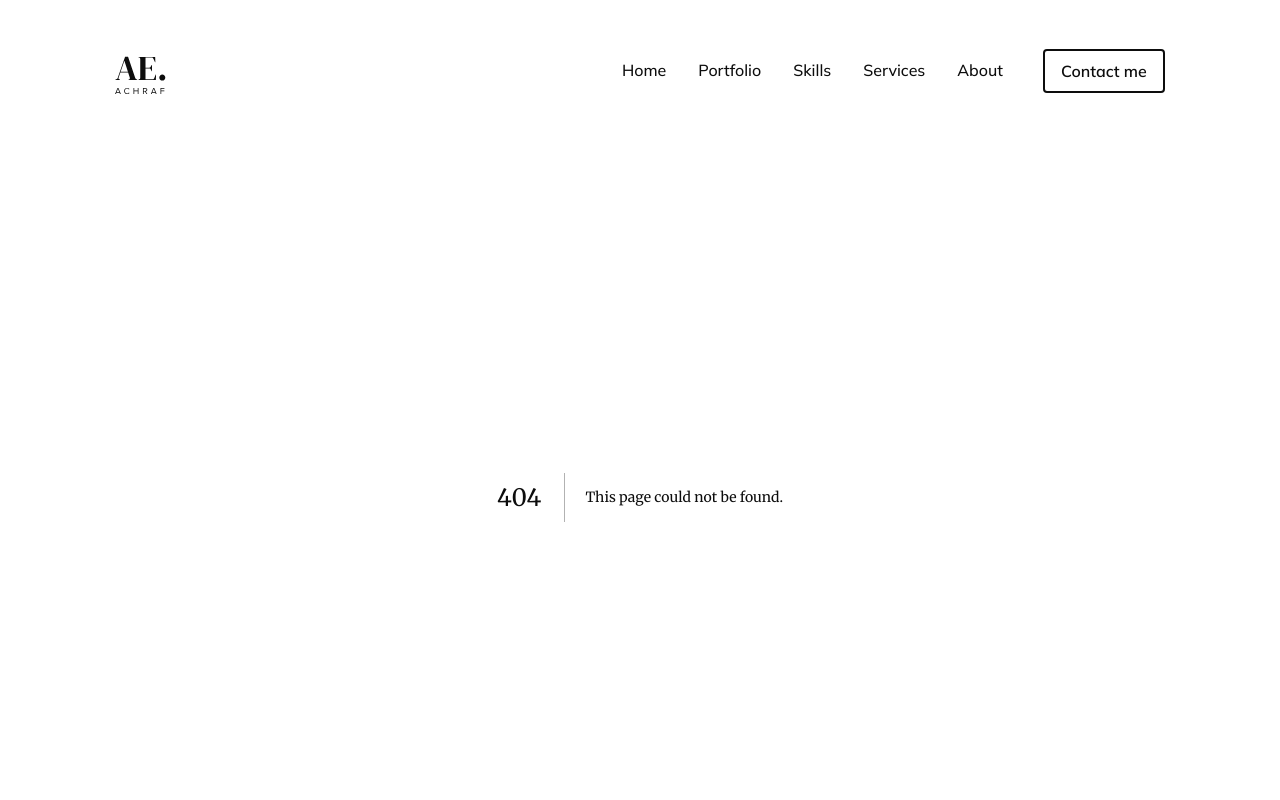
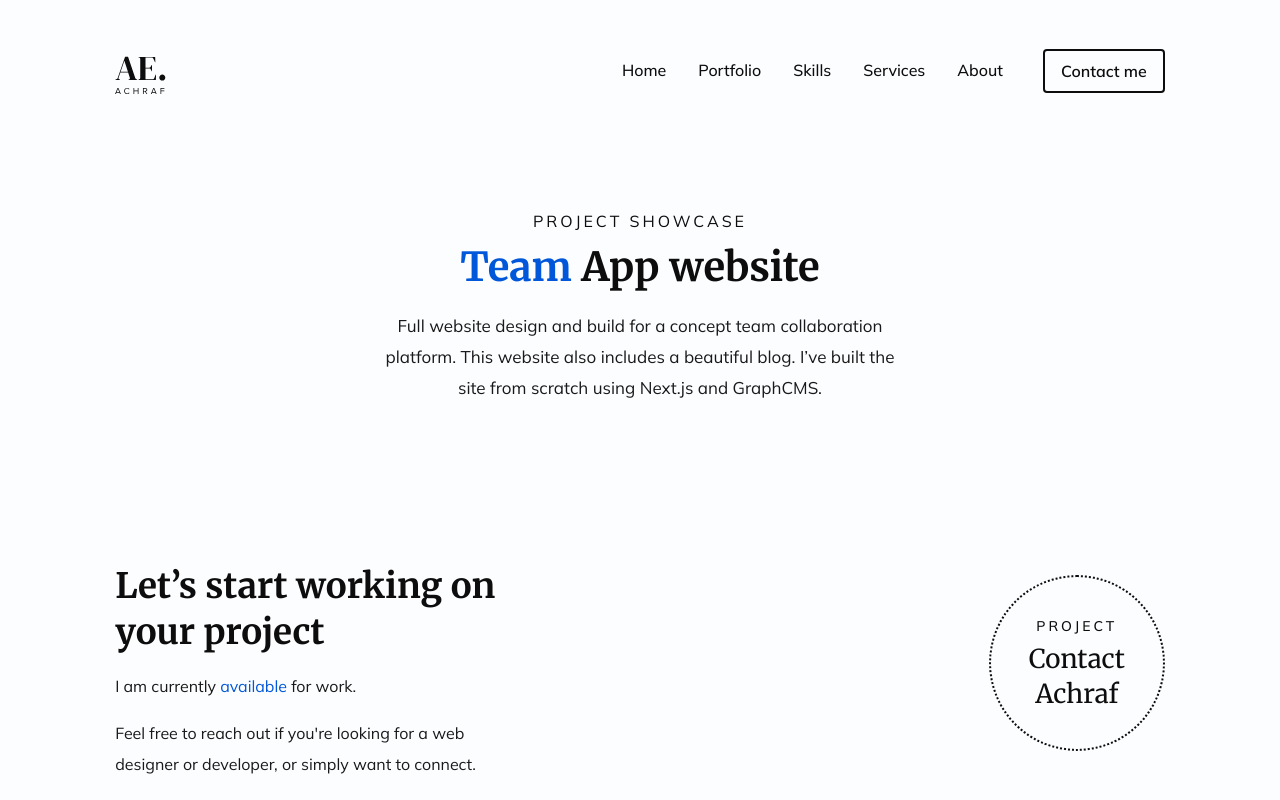
Before and after one commit to NightClover-code/portfolio-website-v2, a Next.js app: page /1 in a window 1280 px wide. Before the commit this address had no page. Shown: the top 800 px of the page. Built offline with nearby package versions, Linux system fonts and the light colour scheme.

Commit message:
feat: project details component & page

```diff
--- a/components/About/Content/index.tsx
+++ b/components/About/Content/index.tsx
@@ -2,7 +2,8 @@ const Content = () => {
   return (
     <div>
       <h4 className="text-[16px]">Personal Info</h4>
-      <h1 className="text-[40px] mt-1">About Achraf</h1>
+      <h1 className="text-[40px] mt-1 xs:text-[36px]">About Achraf</h1>
+      <div className="mt-4">
         <p>
           My name is Achraf and I&apos;m a <span>Full-stack developer</span> who
           loves to work with modern web technologies.
@@ -12,18 +13,19 @@ const Content = () => {
           developers.
         </p>
         <p>
-        Ever since I started my web development journey, I like to stay busy and
-        spend most of my days taking my skills to the next-level.
+          Ever since I started my web development journey, I like to stay busy
+          and spend most of my days taking my skills to the next-level.
         </p>
         <p>
-        If you need a <span>custom-made</span> website, an engaging landing page
-        for your business, or a very complex web application idea:
+          If you need a <span>custom-made</span> website, an engaging landing
+          page for your business, or a very complex web application idea:
         </p>
         <p>
           Please feel free to <span className="underline">contact me</span> to
           further discuss your project!
         </p>
       </div>
+    </div>
   );
 };
 
--- /dev/null
+++ b/components/Project/Content/index.tsx
@@ -0,0 +1,22 @@
+interface ContentProps {
+  title: string;
+  description: string;
+}
+
+const Content: React.FC<ContentProps> = ({ description, title }) => {
+  return (
+    <div className="flex flex-col items-center justify-center">
+      <h4 className="text-[16px]">Project Showcase</h4>
+      <h1 className="mt-2 xs:text-[36px] text-[40px]">
+        <span>Team</span> App website
+      </h1>
+      <p
+        className={`m-auto mt-4 text-offBlack max-w-[520px] text-center text-[17px]`}
+      >
+        {description}
+      </p>
+    </div>
+  );
+};
+
+export default Content;
--- /dev/null
+++ b/components/Project/index.tsx
@@ -0,0 +1,18 @@
+import Content from './Content';
+
+const Project = () => {
+  const config = {
+    title: 'Team App website',
+    description: `
+      Full website design and build for a concept team collaboration platform. This website also includes a beautiful blog. I’ve built the site from scratch using Next.js and GraphCMS.
+    `,
+  };
+
+  return (
+    <section className="project__details mt-28 mid:mt-24">
+      <Content {...config} />
+    </section>
+  );
+};
+
+export default Project;
--- /dev/null
+++ b/pages/[id].tsx
@@ -0,0 +1,18 @@
+import { NextPage } from 'next';
+import Project from '../components/Project';
+import SEO from '../components/SEO';
+
+import { seoConfigHome } from '../utils';
+
+const HomePage: NextPage = () => {
+  return (
+    <>
+      <SEO {...seoConfigHome} />
+      <>
+        <Project />
+      </>
+    </>
+  );
+};
+
+export default HomePage;
--- a/styles/_global.scss
+++ b/styles/_global.scss
@@ -69,5 +69,5 @@ svg path {
 }
 
 .about__section p {
-  @apply mt-6 text-[17px] max-w-[550px];
+  @apply mb-6 text-[17px] max-w-[550px];
 }
--- a/styles/css/default.css
+++ b/styles/css/default.css
@@ -67,7 +67,7 @@ svg path {
 }
 
 .about__section p {
-  @apply mt-6 text-[17px] max-w-[550px];
+  @apply mb-6 text-[17px] max-w-[550px];
 }
 
 * {
```
Lines whose indentation alone changed are shown as unchanged.
